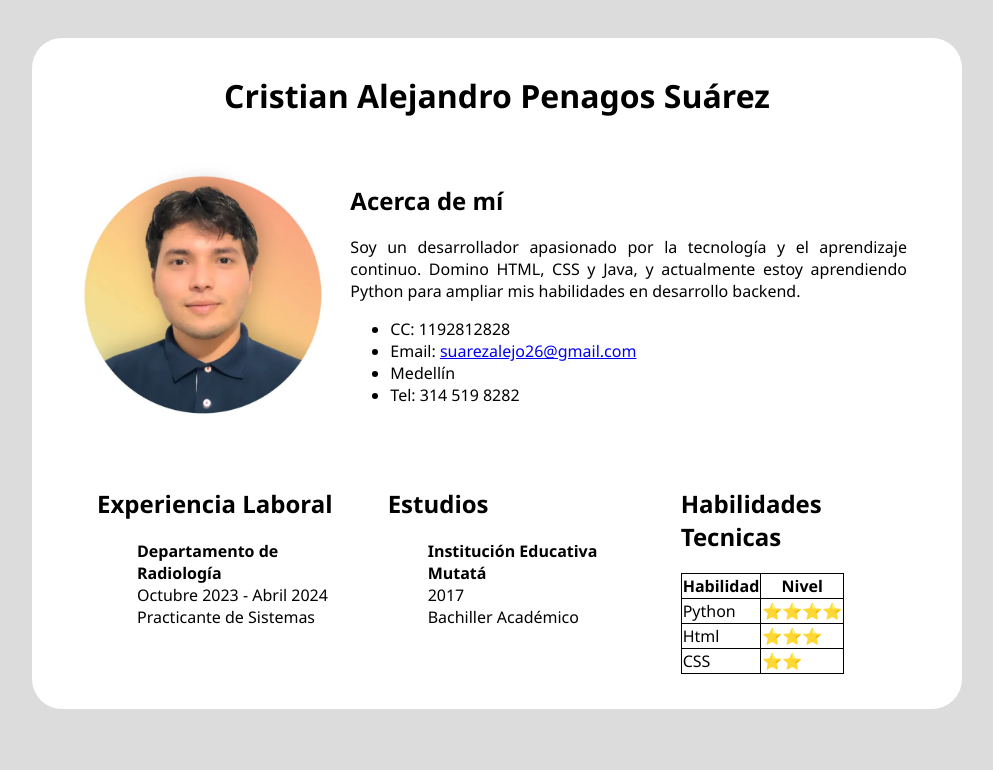
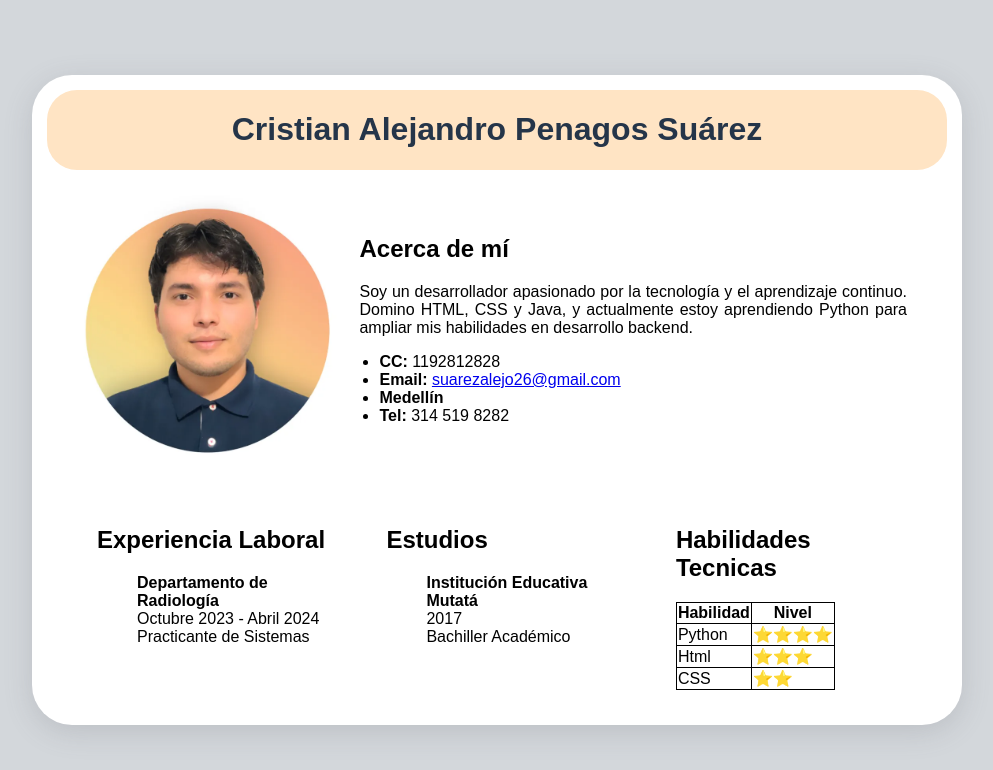
Before and after one commit to xXCpFireXx/Modulo2_HtmlCSS, a plain HTML site: page html_css/cv.html in a window 1280 px wide. Shown: the whole page, without its empty margins (143-1136 px from the left). Drawn offline with Linux system fonts and the light colour scheme.

Commit message:
Add files via upload

```diff
--- a/html_css/cv.html
+++ b/html_css/cv.html
@@ -4,35 +4,38 @@
 <head>
     <meta charset="UTF-8">
     <meta name="viewport" content="width=device-width, initial-scale=1.0">
+    <link rel="stylesheet" href="./style.css">
+    <link rel="icon" type="image/x-icon" href="./img/favicon.ico">
     <title>Cristian Penagos</title>
 </head>
 
-<body style="background-color: gainsboro; display: flex; justify-content: center; padding-top: 30px; font-family: 'Segoe UI', Tahoma, Geneva, Verdana, sans-serif;">
-
-    <div style="min-width: 200px; max-width: 900px; background-color: white; border-radius: 30px; padding: 15px;">
+<body>
+    <div class="container">
         <header>
-            <h1 style="text-align: center;">Cristian Alejandro Penagos Suárez</h1>
-            <div style="display: flex; justify-content: center; ">
-                <div style="max-width: 400px; min-width: 250px; align-content: center;">
-                    <img src="./img/image.webp" alt="" style="width: 100%;">
+            <div class="title">
+                <h1>Cristian Alejandro Penagos Suárez</h1>
+            </div>
+            <div class="head-profile">
+                <div class="img-profile">
+                    <img src="./img/image.webp" alt="Profile Imagen">
                 </div>
-                <div style="align-content: center; margin-right: 20px;">
-                    <div style="margin-right: 20px;">
+                <div class="about-profile">
+                    <div class="about-me">
                         <h2>Acerca de mí</h2>
-                        <p style="text-align: justify;">Soy un desarrollador apasionado por la tecnología y el aprendizaje
+                        <p>Soy un desarrollador apasionado por la tecnología y el aprendizaje
                             continuo. Domino HTML, CSS y Java, y actualmente estoy aprendiendo Python para ampliar mis habilidades en desarrollo backend.</p>
                     </div>
                     <ul>
-                        <li>CC: 1192812828</li>
-                        <li>Email: <a href="mailto:suarezalejo26@gmail.com">suarezalejo26@gmail.com</a></li>
-                        <li>Medellín</li>
-                        <li>Tel: 314 519 8282</li>
+                        <li><strong>CC:</strong> 1192812828</li>
+                        <li><strong>Email:</strong> <a href="mailto:suarezalejo26@gmail.com">suarezalejo26@gmail.com</a></li>
+                        <li><strong>Medellín</strong></li>
+                        <li><strong>Tel:</strong> 314 519 8282</li>
                     </ul>
                 </div>
             </div>
         </header>
 
-            <main style="padding: 20px 50px; display: flex; gap: 55px;">
+            <main>
                 <div style="justify-content: center;">
                     <h2>Experiencia Laboral</h2>
                     <ul style="list-style-type: none;">
@@ -71,7 +74,7 @@
                     </table>
                 </div>
             </main>
-        <form action=""></form>
+
     </div>
 </body>
 
--- /dev/null
+++ b/html_css/style.css
@@ -0,0 +1,73 @@
+html {
+    height: 100%;
+}
+
+body {
+    background-color: #d3d7db;
+    display: flex;
+    justify-content: center;
+    align-items: center;
+    font-family: "Ubuntu",sans-serif;
+    margin: 0;
+    height: 100%;
+}
+
+main {
+    padding: 20px 50px;
+    display: flex;
+    gap: 55px;
+}
+
+.container {
+    min-width: 200px;
+    max-width: 900px;
+    background-color: white;
+    border-radius: 40px;
+    padding: 15px;
+    box-shadow: rgba(100, 100, 111, 0.2) 0px 7px 29px 0px;
+}
+
+.title {
+    display: flex;
+    background-color: bisque;
+    margin: 0px;
+    justify-content: center;
+    border-radius: 30px;
+}
+
+.title h1 {
+    text-align: center;
+    color: #253549;
+}
+
+.head-profile {
+    display: flex;
+    justify-content: center;
+}
+
+.img-profile {
+    max-width: 400px;
+    min-width: 250px;
+    align-content: center;
+
+    & img {
+        width: 100%;
+    }
+}
+
+.about-profile {
+    align-content: center;
+    margin-right: 20px;
+
+    & ul {
+        padding: 0px 0px 0px 20px;
+    }
+}
+
+.about-me {
+    margin-right: 20px;
+
+    & p {
+        text-align: justify;
+    }
+}
```
